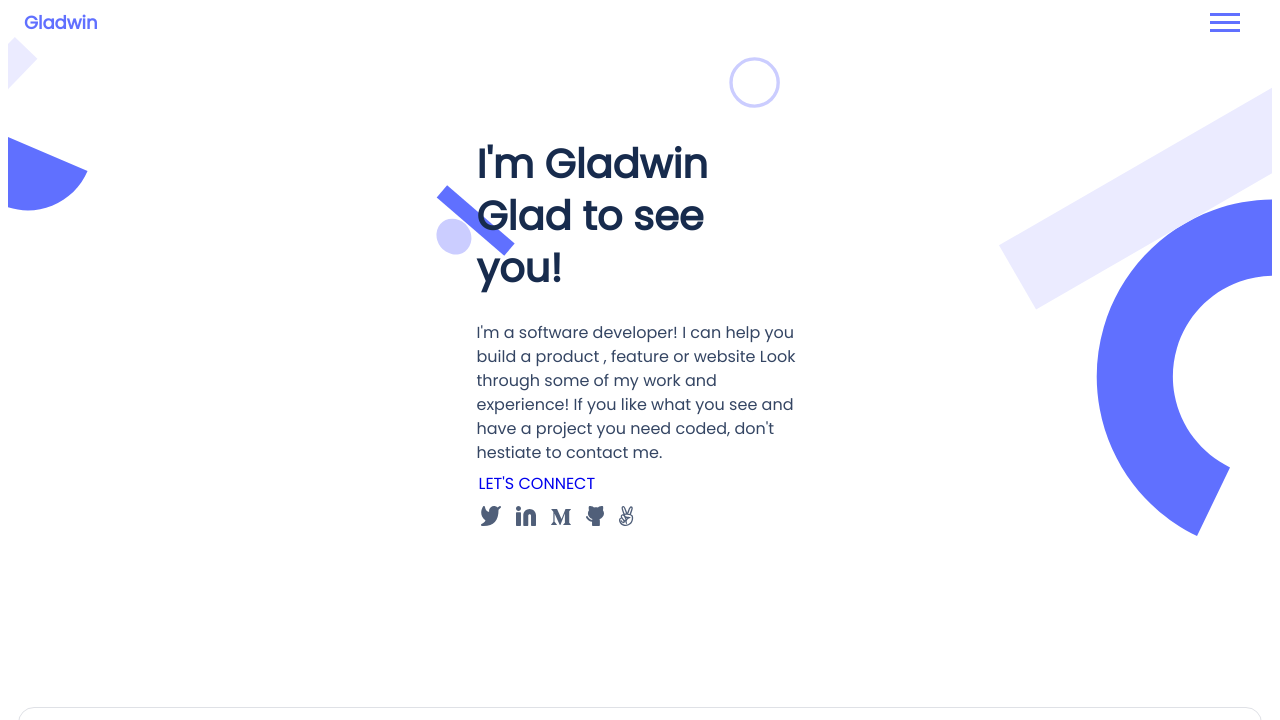
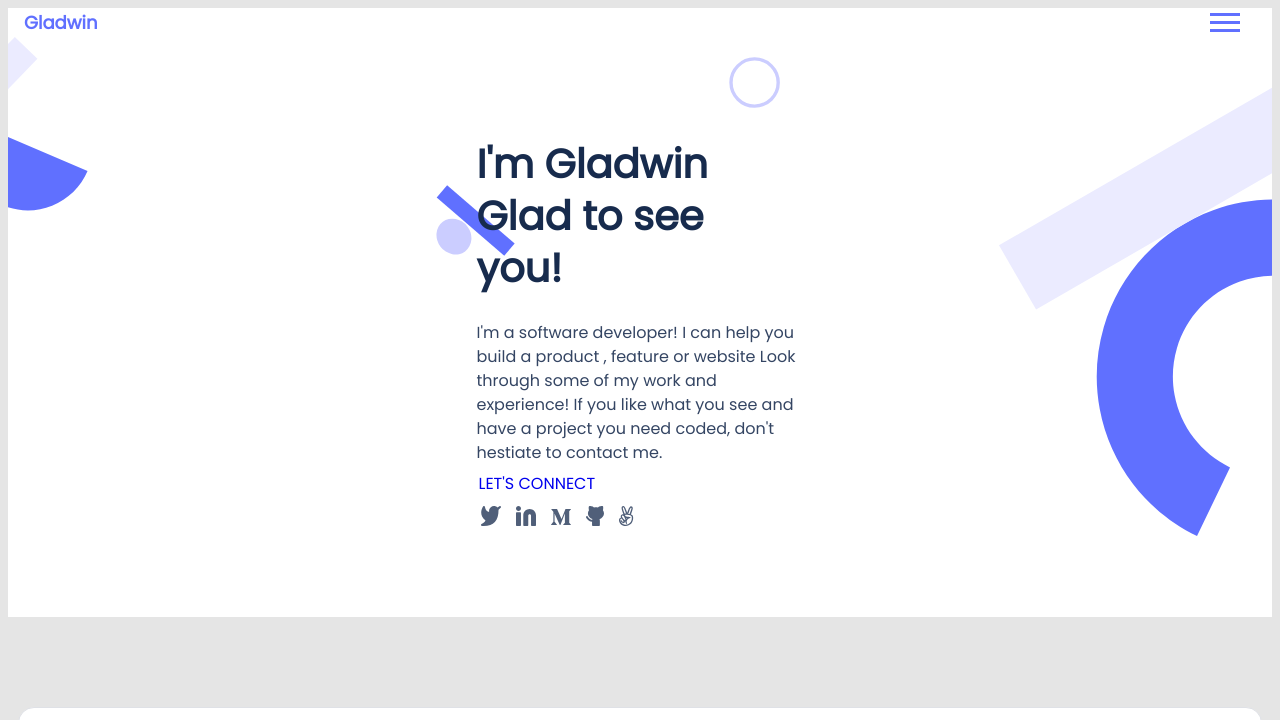
Before and after one commit to tsheporamantso/Portfolio, a website: page index.html in a window 1280 px wide. Shown: the top 720 px of the page. Drawn offline with Linux system fonts and the light colour scheme.

Commit message:
Add body bg color

```diff
--- a/style.scss
+++ b/style.scss
@@ -28,7 +28,7 @@ $color-14: #cfd8dc;
   body {
     font-family: "Poppins", sans-serif;
     font-style: normal;
-    // background-color: $color-10;
+    background-color: $color-10;
   }
 
   a {
```
Also changed, not shown: style.css, 1 other file.
